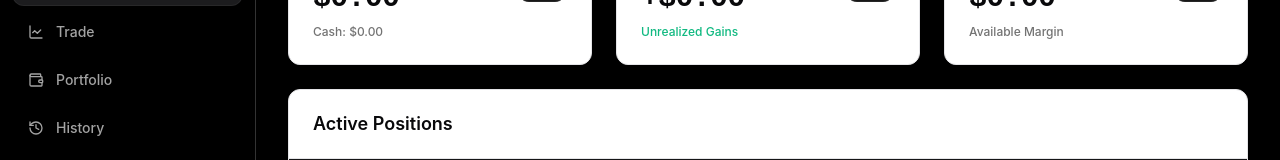
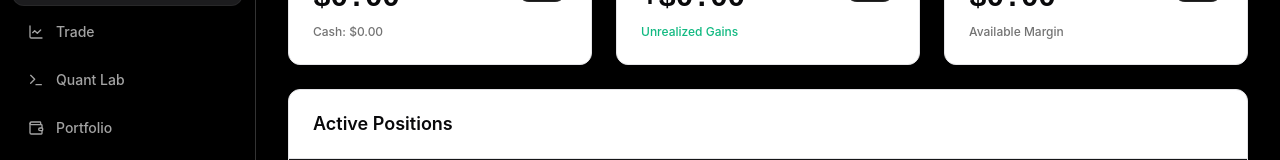
Before and after one commit to Odion-Sonny/order_book, a React app in the folder frontend/: page / in a window 1280 px wide. Shown: the part 169-329 px from the top of the page. Built offline with nearby package versions, Linux system fonts and the light colour scheme; no server answers; sample sign-in values are in the browser's storage; the HTML template or start-up script is replaced by a standard one.

Commit message:
feat(layout): add Quant Lab route and sidebar item

```diff
--- a/frontend/src/App.tsx
+++ b/frontend/src/App.tsx
@@ -3,6 +3,7 @@ import AppLayout from '@/components/layout/AppLayout';
 import Dashboard from '@/pages/Dashboard';
 import Markets from '@/pages/Markets';
 import TradeView from '@/pages/TradeView';
+import QuantLab from '@/pages/QuantLab';
 
 import Login from '@/pages/Login';
 import ProtectedRoute from '@/components/ProtectedRoute';
@@ -23,6 +24,7 @@ function App() {
             <Route path="/portfolio" element={<Portfolio />} />
             <Route path="/history" element={<History />} />
             <Route path="/markets" element={<Markets />} />
+            <Route path="/quantlab" element={<QuantLab />} />
             {/* Catch all redirect to dashboard */}
             <Route path="*" element={<Navigate to="/" replace />} />
           </Route>
--- a/frontend/src/components/layout/AppLayout.tsx
+++ b/frontend/src/components/layout/AppLayout.tsx
@@ -6,7 +6,8 @@ import {
     Settings,
     Bell,
     Search,
-    Wallet
+    Wallet,
+    Terminal
 } from 'lucide-react';
 import { cn } from '@/lib/utils';
 
@@ -50,6 +51,7 @@ const AppLayout = () => {
                     <div className="text-[11px] font-bold text-neutral-500 uppercase tracking-widest mb-4 px-4 pt-2">Menu</div>
                     <SidebarItem to="/" icon={LayoutDashboard} label="Dashboard" />
                     <SidebarItem to="/trade" icon={LineChart} label="Trade" />
+                    <SidebarItem to="/quantlab" icon={Terminal} label="Quant Lab" />
                     <SidebarItem to="/portfolio" icon={Wallet} label="Portfolio" />
                     <SidebarItem to="/history" icon={History} label="History" />
                 </div>
```
